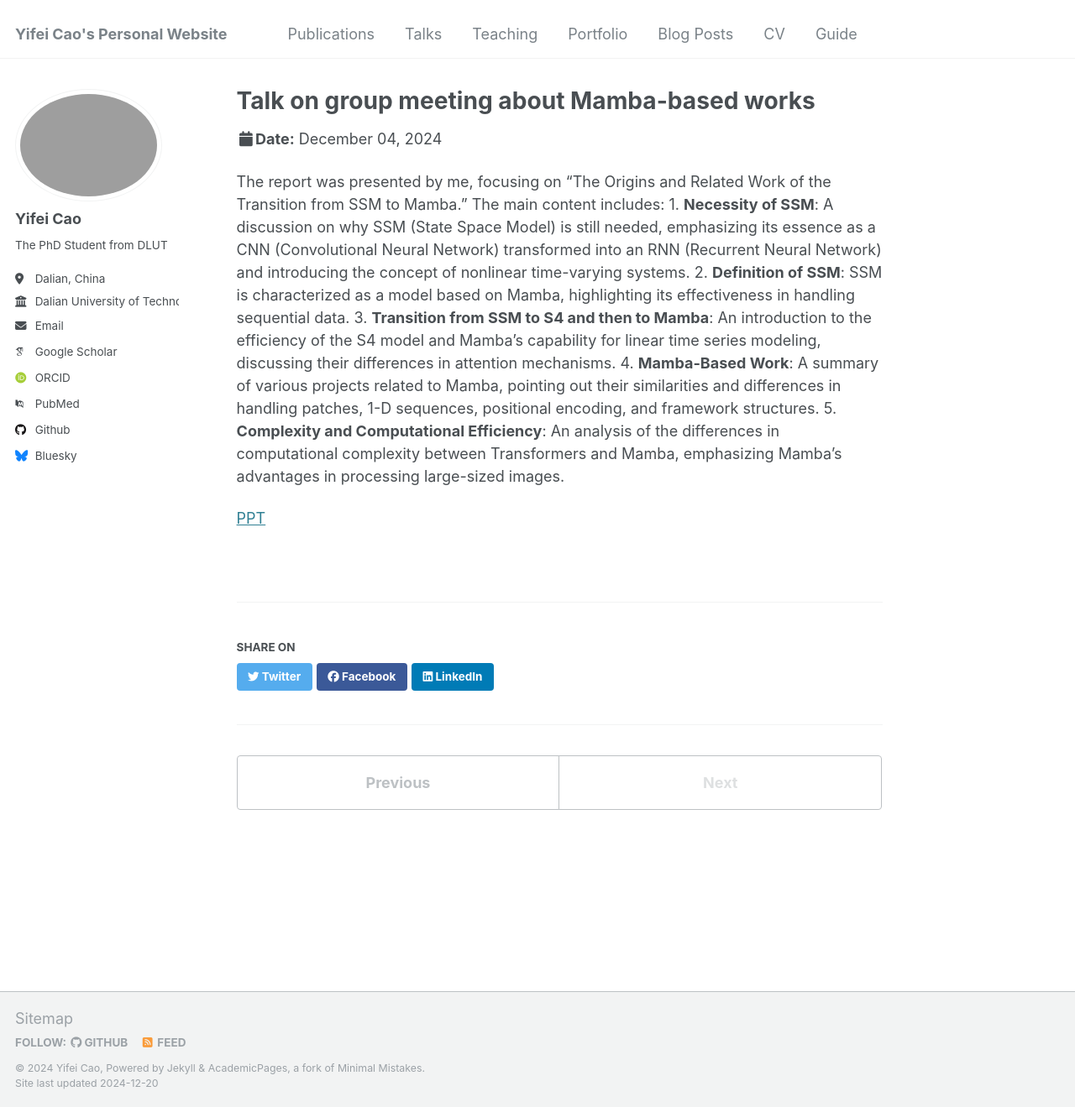
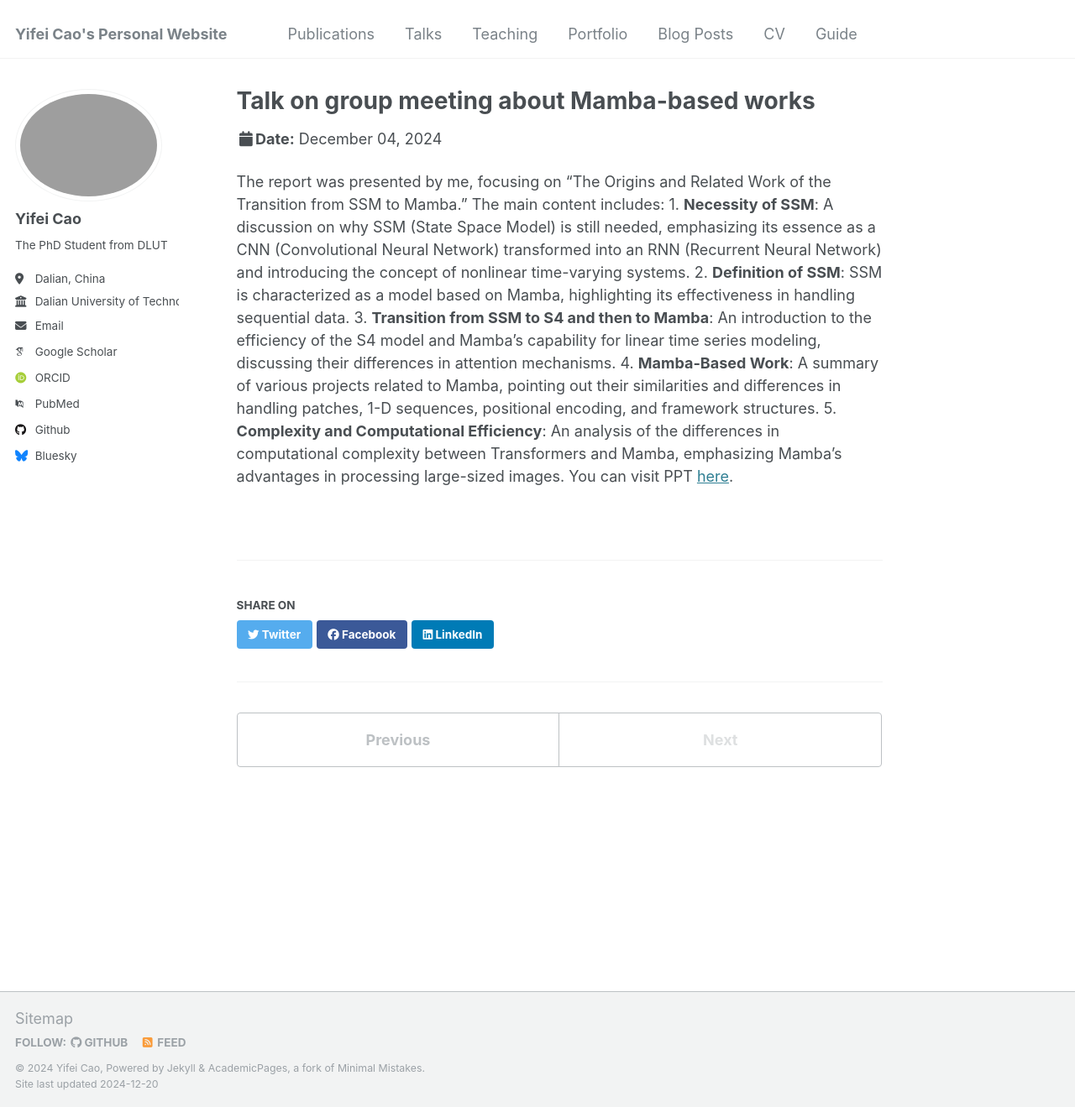
Before and after one commit to cyfedu-dlut/PersonalWeb, a Jekyll site: the page built from _talks/talkmamba.md, in a window 1280 px wide and 1319 px high. Shown: the whole window at 84% size. Built offline with Jekyll 4.4.1, drawn with Linux system fonts in a browser that asks for light colours; some web fonts are replaced.

Commit message:
Update talkmamba.md

```diff
--- a/_talks/talkmamba.md
+++ b/_talks/talkmamba.md
@@ -7,6 +7,4 @@ venue: "The internal group meeting"
 date: 2024-12-04
 location: "Dalian University of Technology"
 ---
-The report was presented by me, focusing on "The Origins and Related Work of the Transition from SSM to Mamba." The main content includes: 1. **Necessity of SSM**: A discussion on why SSM (State Space Model) is still needed, emphasizing its essence as a CNN (Convolutional Neural Network) transformed into an RNN (Recurrent Neural Network) and introducing the concept of nonlinear time-varying systems. 2. **Definition of SSM**: SSM is characterized as a model based on Mamba, highlighting its effectiveness in handling sequential data. 3. **Transition from SSM to S4 and then to Mamba**: An introduction to the efficiency of the S4 model and Mamba's capability for linear time series modeling, discussing their differences in attention mechanisms. 4. **Mamba-Based Work**: A summary of various projects related to Mamba, pointing out their similarities and differences in handling patches, 1-D sequences, positional encoding, and framework structures. 5. **Complexity and Computational Efficiency**: An analysis of the differences in computational complexity between Transformers and Mamba, emphasizing Mamba's advantages in processing large-sized images.
-
-[PPT](https://cyfedu-dlut.github.io/PersonalWeb/PPT/mamba.pdf)
+The report was presented by me, focusing on "The Origins and Related Work of the Transition from SSM to Mamba." The main content includes: 1. **Necessity of SSM**: A discussion on why SSM (State Space Model) is still needed, emphasizing its essence as a CNN (Convolutional Neural Network) transformed into an RNN (Recurrent Neural Network) and introducing the concept of nonlinear time-varying systems. 2. **Definition of SSM**: SSM is characterized as a model based on Mamba, highlighting its effectiveness in handling sequential data. 3. **Transition from SSM to S4 and then to Mamba**: An introduction to the efficiency of the S4 model and Mamba's capability for linear time series modeling, discussing their differences in attention mechanisms. 4. **Mamba-Based Work**: A summary of various projects related to Mamba, pointing out their similarities and differences in handling patches, 1-D sequences, positional encoding, and framework structures. 5. **Complexity and Computational Efficiency**: An analysis of the differences in computational complexity between Transformers and Mamba, emphasizing Mamba's advantages in processing large-sized images. You can visit PPT [here](https://cyfedu-dlut.github.io/PersonalWeb/PPT/mamba.pdf).
```
